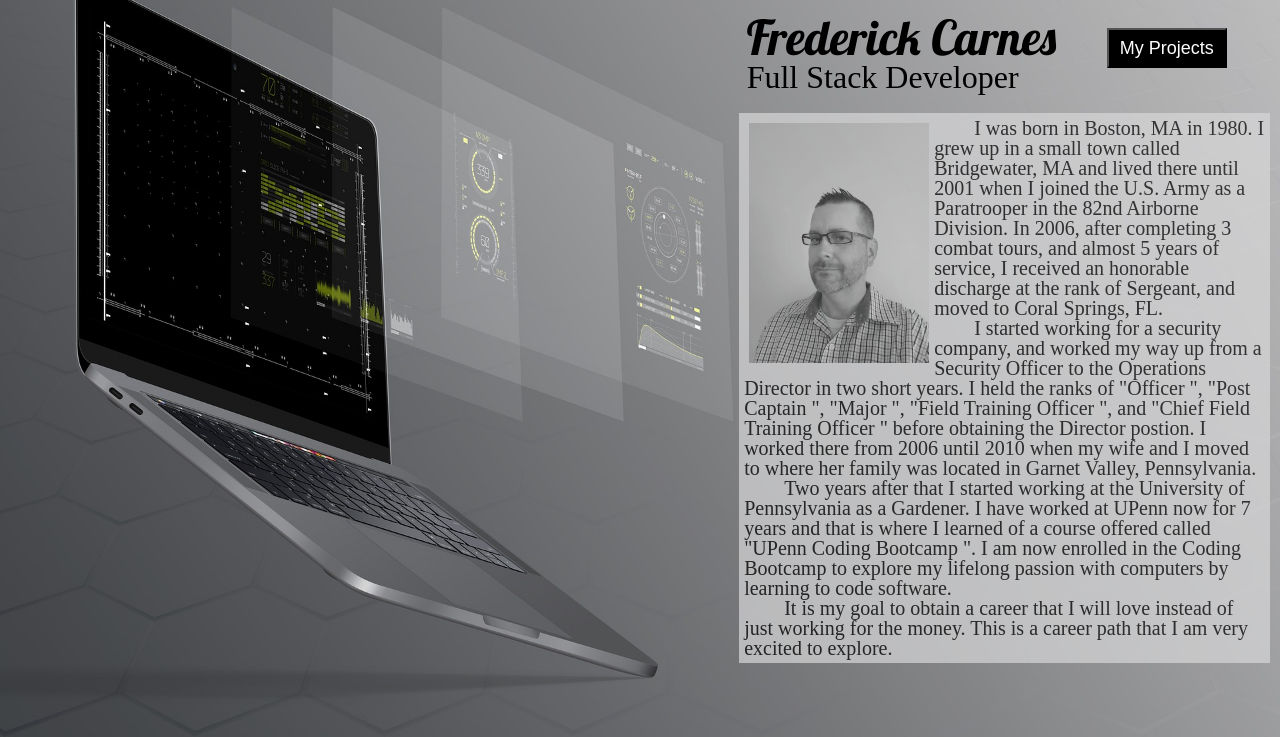
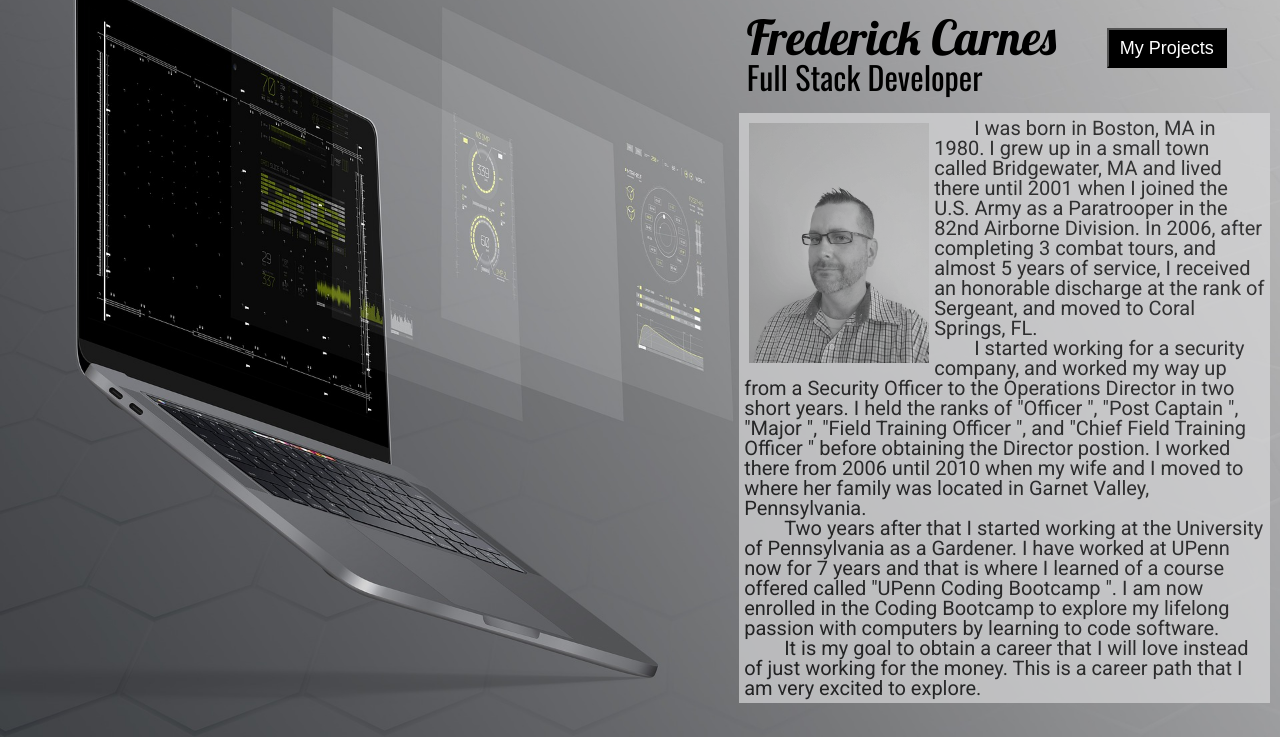
Before and after one commit to CarnesGit/PortfolioV3, a plain HTML site: page index.html in a window 1280 px wide. Shown: the part 63-800 px from the top of the page. Drawn offline with nearby package versions, Linux system fonts and the light colour scheme.

Commit message:
added some fonts to title and about

```diff
--- a/assets/css/style.css
+++ b/assets/css/style.css
@@ -52,6 +52,7 @@ body {
 }
 
 #myTitle {
+    font-family: 'Oswald', sans-serif;
     font-size: 32px;
     margin-bottom: 20px;
 }
@@ -84,6 +85,7 @@ body {
 }
 
 .aboutP {
+    font-family: 'Roboto', sans-serif;
     flex-wrap: wrap;
     text-indent: 2.0em;
     font-size: 20px;
--- a/index.html
+++ b/index.html
@@ -7,6 +7,8 @@
     <meta http-equiv="X-UA-Compatible" content="ie=edge">
     <title>Frederick Carnes Portfolio</title>
     <link href="https://fonts.googleapis.com/css?family=Lobster&display=swap" rel="stylesheet">
+    <link href="https://fonts.googleapis.com/css?family=Oswald&display=swap" rel="stylesheet">
+    <link href="https://fonts.googleapis.com/css?family=Roboto&display=swap" rel="stylesheet">
     <link rel="stylesheet" href="https://cdnjs.cloudflare.com/ajax/libs/meyer-reset/2.0/reset.css">
     <link rel="stylesheet" href="assets/css/style.css">
     <script src="https://code.jquery.com/jquery-3.4.1.js" integrity="sha256-WpOohJOqMqqyKL9FccASB9O0KwACQJpFTUBLTYOVvVU=" crossorigin="anonymous"></script>
```
